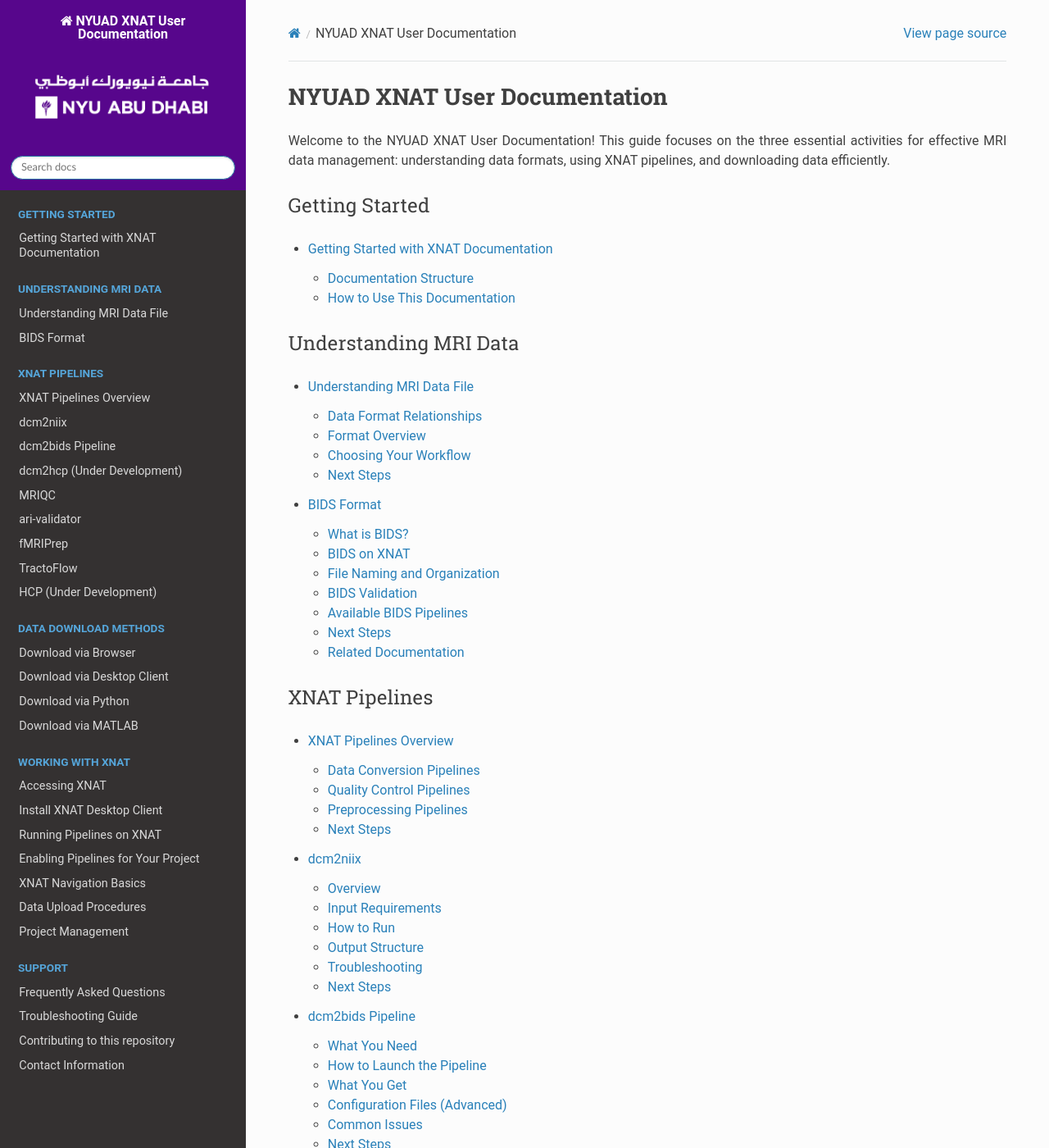
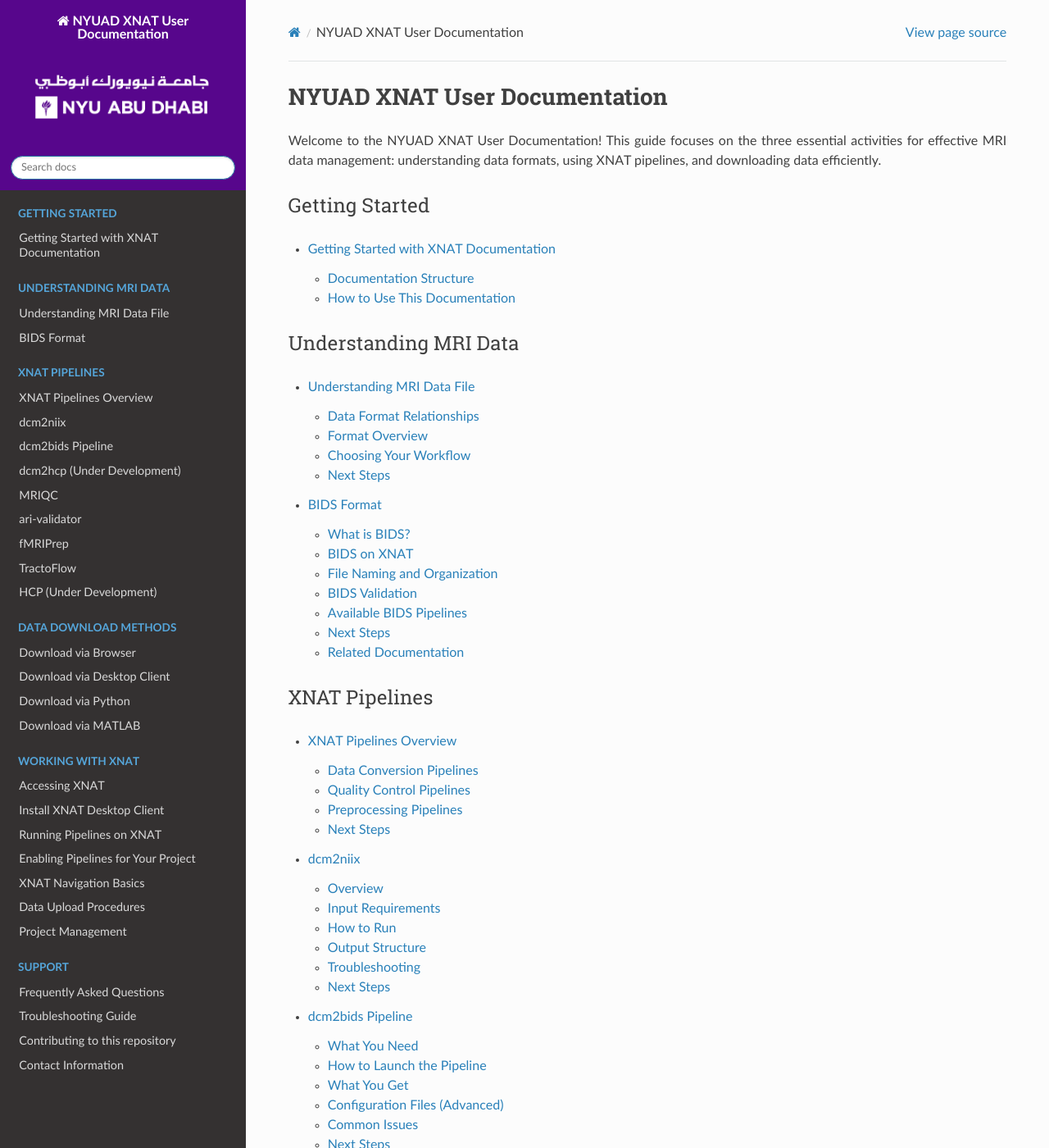
Before and after one commit to BioMedicalImaging-Core-NYUAD/xnat-docs, a Sphinx documentation site: the page built from docs/source/index.rst, in a window 1280 px wide and 1400 px high. Shown: the whole window at 82% size. Built offline with Sphinx 7.4.7 and the Read the Docs theme 3.1.0, drawn with Linux system fonts in a browser that asks for light colours.

```diff
--- a/docs/source/_static/custom.css
+++ b/docs/source/_static/custom.css
@@ -13,9 +13,6 @@
     margin: 0 auto !important;
 }
 
-body {
-    font-family: 'Roboto', sans-serif !important;
-}
 
 /* Uniform font size and style across all text elements */
 .rst-content p {
```
